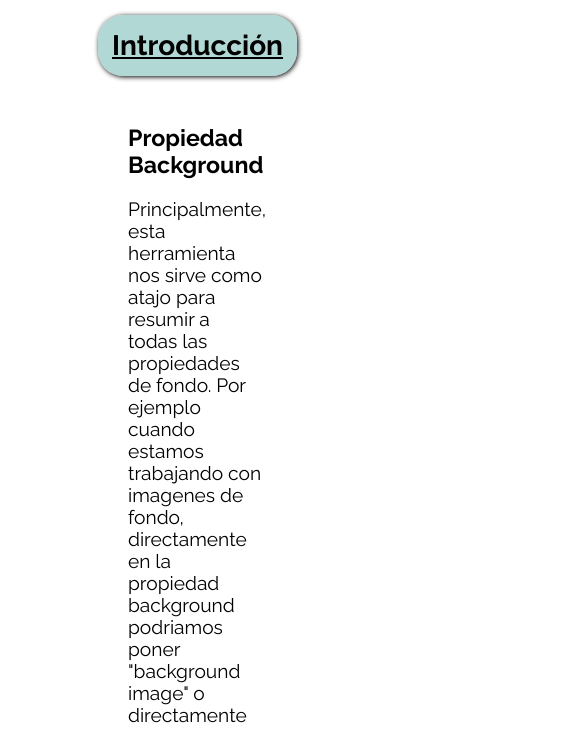
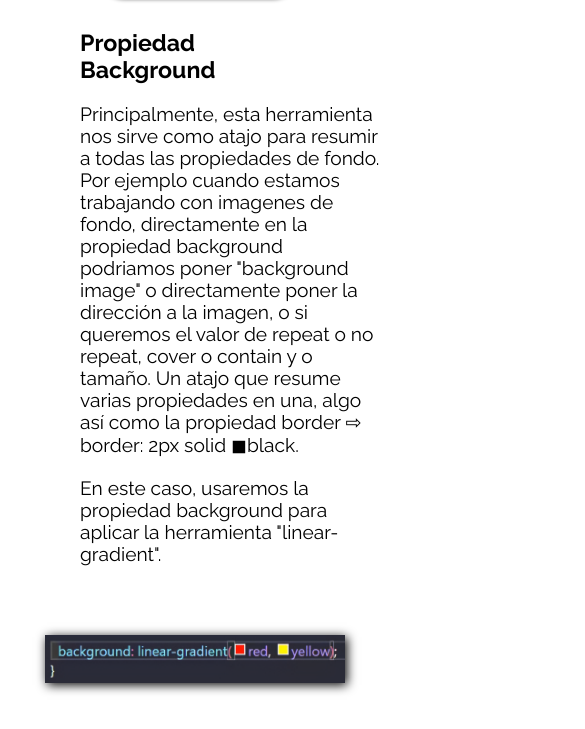
Before and after one commit to NicolasJNunez/Animations-and-Styles-in-CSS, a plain HTML site: page index.html in a window 390 px wide. Shown: the part 297-1026 px from the top of the page, 585 px wide, since content can reach past the window. Drawn offline with nearby package versions, Linux system fonts and the light colour scheme.

Commit message:
se añade responsive

```diff
--- a/index.html
+++ b/index.html
@@ -24,7 +24,7 @@
 
   <header>
     <div>
-      <img src="./img/logo.png" alt="logo animaciones">
+      <img class="img-logo" src="./img/logo.png" alt="logo animaciones">
     </div>
     <h1>Estilos y Animaciones con CSS</h1>
   </header>
@@ -93,7 +93,7 @@
         <hr class="line">
 
         <div class="cont-img">
-          <img class="img" src="./img/linear-gradient-porcentaje.png" alt="liner-gradient-porcentaje">
+          <img class="img--linear" src="./img/linear-gradient-porcentaje.png" alt="liner-gradient-porcentaje">
           <img class="img--flecha" src="./img/flecha.png" alt="flecha">
         </div>
 
@@ -119,7 +119,7 @@
         <hr class="line">
 
         <div class="cont-img">
-          <img class="img" src="./img/repeating-linear-gradient.png" alt="repeating liner gradient">
+          <img class="img--linear" src="./img/repeating-linear-gradient.png" alt="repeating liner gradient">
           <img class="img--flecha" src="./img/flecha.png" alt="flecha">
         </div>
 
@@ -365,13 +365,13 @@
 
         <div class="grilla-scale">
           <div class="cont-scale">
-            <img src="./img/scale-05.png" alt="scale 0.5">
+            <img class="img--pequena-ejemplo" src="./img/scale-05.png" alt="scale 0.5">
           </div>
           <div class="cont-scale">
-            <img src="./img/scale-1.png" alt="scale 1">
+            <img class="img--pequena-ejemplo" src="./img/scale-1.png" alt="scale 1">
           </div>
           <div class="cont-scale">
-            <img src="./img/scale-2.png" alt="scale 2">
+            <img class="img--pequena-ejemplo" src="./img/scale-2.png" alt="scale 2">
           </div>
           <div class="cont-flecha">
             <img class="img--flecha" src="./img/flecha.png" alt="flecha">
@@ -383,13 +383,13 @@
             <img class="img--flecha" src="./img/flecha.png" alt="flecha">
           </div>
           <div class="cont-img-scale">
-            <img class="img--pequena" src="./img/scale-05-img.png" alt="scale 0.5 img">
+            <img class="img--pequena-ejemplo" src="./img/scale-05-img.png" alt="scale 0.5 img">
           </div>
           <div class="cont-img-scale">
-            <img class="img--pequena" src="./img/scale-1-img.png" alt="scale 1 img">
+            <img class="img--pequena-ejemplo" src="./img/scale-1-img.png" alt="scale 1 img">
           </div>
           <div class="cont-img-scale">
-            <img class="img--pequena" src="./img/scale-2-img.png" alt="scale 2 img">
+            <img class="img--pequena-ejemplo" src="./img/scale-2-img.png" alt="scale 2 img">
           </div>
         </div>
 
--- a/scss/_base.scss
+++ b/scss/_base.scss
@@ -169,3 +169,57 @@ $sec-color: rgb(105,189,177);
     transform-origin: bottom;
 }
 }
+
+@mixin w1685 {
+  @media (max-width:1685px) {
+    @content;
+  }
+}
+
+@mixin w1523 {
+  @media (max-width:1523px) {
+    @content;
+  }
+}
+
+@mixin w1431 {
+  @media (max-width:1431px) {
+    @content;
+  }
+}
+
+@mixin w1041 {
+  @media (max-width:1041px) {
+    @content;
+  }
+}
+
+@mixin w957 {
+  @media (max-width:957px) {
+    @content;
+  }
+}
+
+@mixin w747 {
+  @media (max-width:747px) {
+    @content;
+  }
+}
+
+@mixin w639 {
+  @media (max-width:639px) {
+    @content;
+  }
+}
+
+@mixin w579 {
+  @media (max-width:579px) {
+    @content;
+  }
+}
+
+@mixin w525 {
+  @media (max-width:525px) {
+    @content;
+  }
+}
--- a/scss/components/_img.scss
+++ b/scss/components/_img.scss
@@ -6,6 +6,12 @@
 .img {
   margin: 50px 0 50px 0;
   box-shadow: 2px 2px 10px 0 black;
+  @include w1431 () {
+    width: 500px;
+  }
+  @include w525 () {
+    width: 300px;
+  }
   &--espacio-arriba {
     @extend .img;
     margin: 50px 0 0 0;
@@ -13,17 +19,51 @@
   &--espacio-abajo {
     @extend .img;
     margin: 0 0 50px 0;
+    @include w1523 () {
+      width: 300px;
+    }
   }
   &--mediana {
     @extend .img;
     width: 600px;
+    @include w639 () {
+      width: 300px;
+    }
   }
   &--pequena {
     @extend .img;
     width: 450px
   }
+  &--linear {
+    @extend .img;
+    @include w1685 () {
+      width: 700px;
+    }
+    @include w639 () {
+      width: 400px;
+    }
+  }
+  &--pequena-ejemplo {
+    @extend .img;
+    width: 450px;
+    @include w1523 () {
+      width: 400px;
+    }
+    @include w1431 () {
+      width: 300px;
+    }
+    @include w1041 () {
+      width: 200px;
+    }
+    @include w747 () {
+      width: 100px;
+    }
+  }
   &--flecha {
     width: 150px;
+    @include w747 () {
+      width: 100px;
+    }
     &--grid {
       @extend .img--flecha;
       }
@@ -40,9 +80,21 @@
     @extend .img;
     width: 1400px;
     height: fit-content;
+    @include w1431 () {
+      width: 550px;
+    }
+    @include w525 () {
+      width: 300px;
+    }
   }
   &--grande {
     @extend .img;
     width: 900px;
+    @include w957 () {
+      width: 550px;
+    }
+    @include w579 () {
+      width: 300px;
+    }
   }
 }
--- a/scss/pages/_index.scss
+++ b/scss/pages/_index.scss
@@ -15,9 +15,25 @@ h2 {
   margin: 0;
 }
 
+.img-logo {
+  @include w525 () {
+    width: 150px;
+    margin-top: 60px;
+  }
+}
+
+h1 {
+  @include w525 () {
+    font-size: 1.5rem;
+  }
+}
+
 article {
   font-size: 1rem;
   margin: 3em 8em 3em 8em;
+  @include w525 () {
+    margin: 2em 5em 2em 5em;
+  }
 }
 
 h3 {
@@ -47,6 +63,9 @@ h3 {
 p {
   font-size: 1.2rem;
   margin-bottom: 20px;
+  @include w525 () {
+    width: 300px;
+  }
 }
 
 .span__text {
```
Also changed, not shown: css/styles.css, 1 other file.
